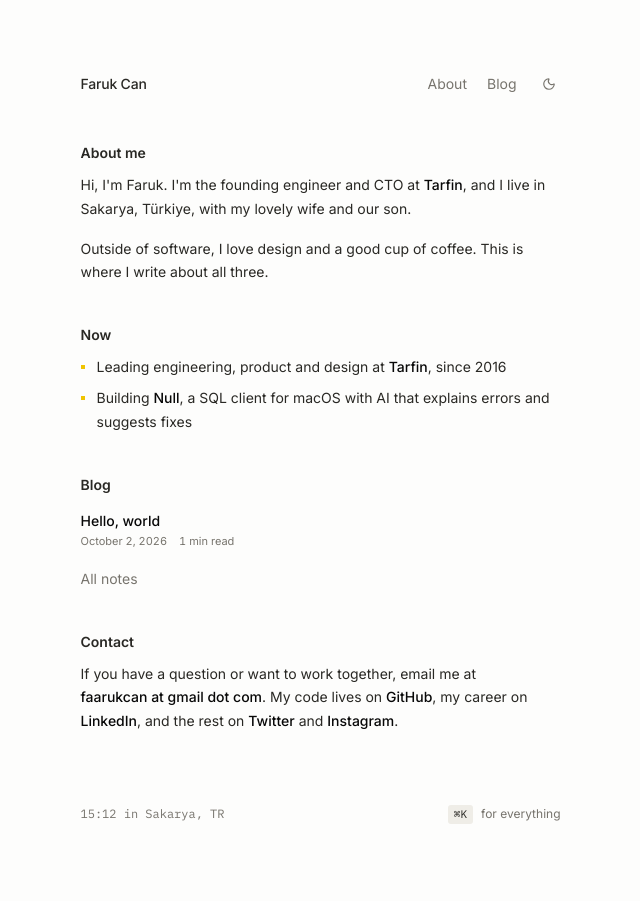
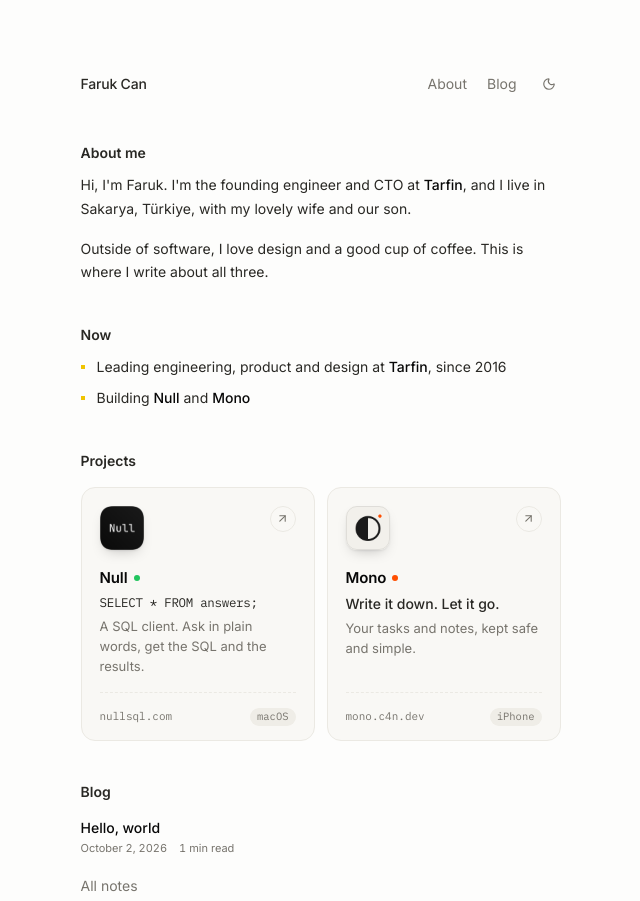
Before and after one commit to frkcn/c4n.dev, an Astro site: page / in a window 1280 px wide. Shown: the top 901 px of the page, without its empty margins (312-952 px from the left). Before the commit the page ends 872 px from the top, so only its background shows below. Built offline with nearby package versions, Linux system fonts and the light colour scheme; Astro itself is replaced by a stand-in of ours.

Commit message:
Add Projects section with Null and Mono cards
Each card shows the app icon, its own motto and brand colour, and links to its site. The Now list names both apps.

```diff
--- /dev/null
+++ b/src/components/ProjectCard.astro
@@ -0,0 +1,38 @@
+---
+import { Image } from 'astro:assets';
+import type { ImageMetadata } from 'astro';
+
+interface Props {
+	name: string;
+	href: string;
+	icon: ImageMetadata;
+	platform: string;
+	/** The app's own motto, as its website states it. */
+	motto: string;
+	/** Set the motto in monospace (Null speaks SQL). */
+	mottoMono?: boolean;
+	description: string;
+	/** The app's brand colour: its dot and the hover glow. */
+	accent: string;
+}
+const { name, href, icon, platform, motto, mottoMono = false, description, accent } = Astro.props;
+const domain = new URL(href).hostname;
+---
+
+<a href={href} target="_blank" rel="noopener noreferrer" class="project-card" style={`--accent: ${accent}`}>
+	<div class="flex items-start justify-between">
+		<Image src={icon} alt="" width={44} height={44} densities={[2, 3]} class="project-icon" />
+		<span class="project-go" aria-hidden="true">
+			<svg viewBox="0 0 24 24" width="13" height="13" fill="none" stroke="currentColor" stroke-width="2" stroke-linecap="round" stroke-linejoin="round"><path d="M7 17 17 7" /><path d="M7 7h10v10" /></svg>
+		</span>
+	</div>
+
+	<h3 class="project-name">{name}<span class="project-dot" aria-hidden="true"></span></h3>
+	<p class:list={['project-motto', mottoMono && 'font-mono text-[12.5px] tracking-tight']}>{motto}</p>
+	<p class="project-description">{description}</p>
+
+	<span class="project-meta">
+		<span>{domain}</span>
+		<span class="project-tag">{platform}</span>
+	</span>
+</a>
--- a/src/pages/index.astro
+++ b/src/pages/index.astro
@@ -1,6 +1,9 @@
 ---
 import Layout from '../layouts/Layout.astro';
 import PostList from '../components/PostList.astro';
+import ProjectCard from '../components/ProjectCard.astro';
+import nullIcon from '../assets/apps/null.png';
+import monoIcon from '../assets/apps/mono.png';
 import { getPosts } from '../utils/posts';
 
 const posts = (await getPosts()).slice(0, 4);
@@ -20,8 +23,33 @@ const posts = (await getPosts()).slice(0, 4);
 		<h2 class="mb-2.5">Now</h2>
 		<ul class="dots space-y-[7px]">
 			<li>Leading engineering, product and design at <a href="https://tarfin.com" target="_blank" rel="noopener noreferrer">Tarfin</a>, since 2016</li>
-			<li>Building <a href="https://nullsql.com" target="_blank" rel="noopener noreferrer">Null</a>, a SQL client for macOS with AI that explains errors and suggests fixes</li>
+			<li>Building <a href="https://nullsql.com" target="_blank" rel="noopener noreferrer">Null</a> and <a href="https://mono.c4n.dev" target="_blank" rel="noopener noreferrer">Mono</a></li>
 		</ul>
+	</section>
+
+	<section class="mt-10">
+		<h2 class="mb-4">Projects</h2>
+		<div class="grid grid-cols-1 min-[440px]:grid-cols-2 gap-3">
+			<ProjectCard
+				name="Null"
+				href="https://nullsql.com"
+				icon={nullIcon}
+				platform="macOS"
+				motto="SELECT * FROM answers;"
+				mottoMono
+				description="A SQL client. Ask in plain words, get the SQL and the results."
+				accent="#22c55e"
+			/>
+			<ProjectCard
+				name="Mono"
+				href="https://mono.c4n.dev"
+				icon={monoIcon}
+				platform="iPhone"
+				motto="Write it down. Let it go."
+				description="Your tasks and notes, kept safe and simple."
+				accent="#ff4f00"
+			/>
+		</div>
 	</section>
 
 	{posts.length > 0 && (
--- a/src/styles/global.css
+++ b/src/styles/global.css
@@ -12,6 +12,9 @@
   --mark: #f0c400;
   --quote-rule: #d5d2ca;
   --quote-ink: #59564d;
+  --card: #f9f8f5;
+  --card-rule: #ebe9e3;
+  --card-rule-hover: #d5d2ca;
   color-scheme: light;
 }
 
@@ -25,6 +28,9 @@
   --mark: #ffe04a;
   --quote-rule: #45433e;
   --quote-ink: #b6b3aa;
+  --card: #171717;
+  --card-rule: #262625;
+  --card-rule-hover: #3a3936;
   color-scheme: dark;
 }
 
@@ -93,6 +99,162 @@
   .link-muted {
     color: var(--muted);
     font-weight: 400;
+  }
+
+  /* Project cards: a quiet paper surface. Each app brings one colour,
+     its --accent, for the dot after its name and a glow on hover. */
+  .project-card {
+    position: relative;
+    isolation: isolate;
+    overflow: hidden;
+    display: flex;
+    flex-direction: column;
+    padding: 18px 18px 14px;
+    border: 1px solid var(--card-rule);
+    border-radius: 14px;
+    background: var(--card);
+    color: var(--ink);
+    font-weight: 400;
+    transition: border-color .25s, transform .25s, box-shadow .25s;
+  }
+
+  /* The accent glow, waiting in the top-left corner. */
+  .project-card::before {
+    content: "";
+    position: absolute;
+    inset: 0;
+    z-index: -1;
+    background: radial-gradient(120% 80% at 0% 0%, color-mix(in srgb, var(--accent) 14%, transparent), transparent 60%);
+    opacity: 0;
+    transition: opacity .35s;
+  }
+
+  .project-card:hover {
+    text-decoration: none;
+    border-color: color-mix(in srgb, var(--accent) 28%, var(--card-rule));
+    transform: translateY(-2px);
+    box-shadow: 0 10px 28px -16px color-mix(in srgb, var(--accent) 55%, rgb(0 0 0 / .4));
+  }
+
+  .project-card:hover::before {
+    opacity: 1;
+  }
+
+  .project-card:focus-visible {
+    outline-offset: 3px;
+    border-radius: 14px;
+  }
+
+  .project-icon {
+    width: 44px;
+    height: 44px;
+    border-radius: 11px;
+    outline: 1px solid rgb(0 0 0 / .08);
+    outline-offset: -1px;
+    box-shadow: 0 1px 2px rgb(0 0 0 / .06), 0 6px 14px -6px rgb(0 0 0 / .25);
+    transition: transform .3s cubic-bezier(.3, .7, .4, 1.4);
+  }
+
+  .dark .project-icon {
+    outline-color: rgb(255 255 255 / .12);
+    box-shadow: 0 6px 14px -6px rgb(0 0 0 / .7);
+  }
+
+  .project-card:hover .project-icon {
+    transform: rotate(-6deg) scale(1.05);
+  }
+
+  /* Round arrow button: an outline at rest, filled with ink on hover. */
+  .project-go {
+    display: grid;
+    place-items: center;
+    width: 26px;
+    height: 26px;
+    border: 1px solid var(--card-rule);
+    border-radius: 999px;
+    color: var(--muted);
+    transition: background-color .2s, border-color .2s, color .2s;
+  }
+
+  .project-go svg {
+    transition: transform .2s;
+  }
+
+  .project-card:hover .project-go {
+    background: var(--link);
+    border-color: var(--link);
+    color: var(--paper);
+  }
+
+  .project-card:hover .project-go svg {
+    transform: translate(1px, -1px);
+  }
+
+  .project-name {
+    display: flex;
+    align-items: center;
+    gap: 6px;
+    margin-top: 18px;
+    color: var(--link);
+    font-size: 15px;
+    font-weight: 600;
+    line-height: 1.3;
+    letter-spacing: -.1px;
+  }
+
+  .project-dot {
+    width: 6px;
+    height: 6px;
+    border-radius: 999px;
+    background: var(--accent);
+  }
+
+  .project-motto {
+    margin-top: 6px;
+    color: var(--ink);
+    font-weight: 500;
+    line-height: 1.5;
+  }
+
+  .project-description {
+    margin: 4px 0 16px;
+    color: var(--muted);
+    font-size: 13px;
+    line-height: 1.55;
+  }
+
+  .project-meta {
+    display: flex;
+    align-items: center;
+    justify-content: space-between;
+    gap: 8px;
+    margin-top: auto;
+    padding-top: 14px;
+    border-top: 1px dashed var(--card-rule);
+    color: var(--muted);
+    font-family: var(--font-mono);
+    font-size: 11px;
+  }
+
+  .project-tag {
+    padding: 0 7px;
+    border-radius: 999px;
+    background: var(--chip);
+    font-size: 10.5px;
+    line-height: 1.7;
+  }
+
+  @media (prefers-reduced-motion: reduce) {
+    .project-card,
+    .project-icon,
+    .project-go svg {
+      transition: none;
+    }
+
+    .project-card:hover,
+    .project-card:hover .project-icon {
+      transform: none;
+    }
   }
 
   .kbd {
```
Also changed, not shown: src/assets/apps/mono.png (added), src/assets/apps/null.png (added).
